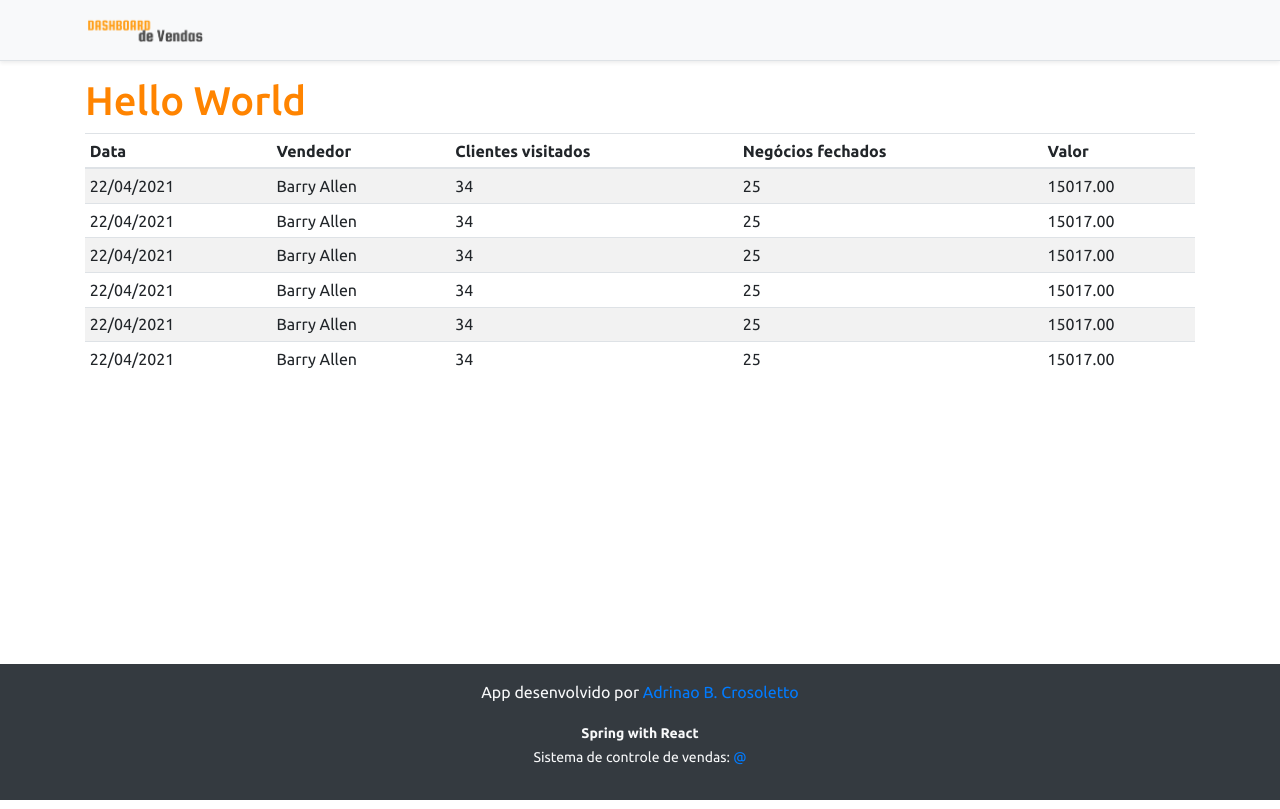
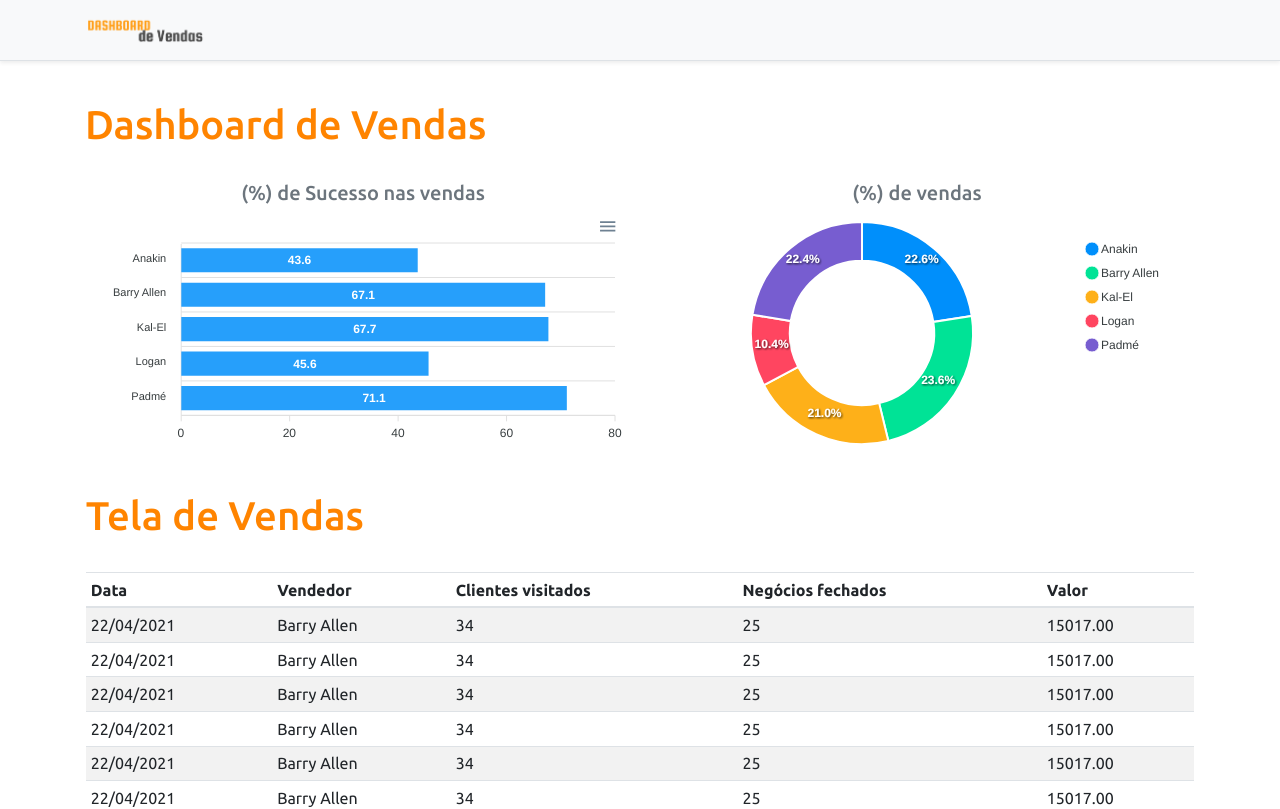
Before and after one commit to Adrianocros/dashboard, a React (Create React App) app in the folder frontend/: page / in a window 1280 px wide. Shown: the top 809 px of the page. Built offline with nearby package versions, Linux system fonts and the light colour scheme.

Commit message:
Static charts

```diff
--- a/frontend/package.json
+++ b/frontend/package.json
@@ -12,10 +12,12 @@
     "@types/node": "^12.0.0",
     "@types/react": "^17.0.0",
     "@types/react-dom": "^17.0.0",
+    "apexcharts": "^3.26.1",
     "bootstrap": "^4.6.0",
     "jquery": "1.9.1",
     "popper.js": "^1.16.1",
     "react": "^17.0.2",
+    "react-apexcharts": "^1.3.9",
     "react-dom": "^17.0.2",
     "react-scripts": "4.0.3",
     "typescript": "^4.1.2",
--- a/frontend/src/App.tsx
+++ b/frontend/src/App.tsx
@@ -1,4 +1,6 @@
+import BarChart from "components/BarChart";
 import DataTable from "components/DataTable";
+import DonutsChart from "components/DonutsChat";
 import Footer from "components/Footer";
 import NavBar from "components/NavBar";
 
@@ -7,12 +9,26 @@
   return (
     <>
       <NavBar />
-      <div className = "container">
-        <h1 className="text-primary">Hello World</h1>
+      <div className="container">
+        <h1 className="text-primary py-4">Dashboard de Vendas</h1>
 
-       <DataTable />
+        <div className="row px-3">
+          <div className="col-sm-6">
+            <h5 className="text-center text-secondary">(%) de Sucesso nas vendas</h5>
+            <BarChart />
+          </div>
+          <div className="col-sm-6">
+            <h5 className="text-center text-secondary">(%) de vendas</h5>
+            <DonutsChart />
+          </div>
+          <div className="py-4">
+            <h1 className="text-primary">Tela de Vendas</h1>
+          </div>
+
+          <DataTable />
+        </div>
       </div>
-      <Footer/>
+      <Footer />
     </>
   );
 }
--- /dev/null
+++ b/frontend/src/components/BarChart/index.tsx
@@ -0,0 +1,35 @@
+import Chart from 'react-apexcharts';
+
+const BarChart = () => {
+    const options = {
+        plotOptions: {
+            bar: {
+                horizontal: true,
+            }
+        },
+    };
+
+    const mockData = {
+        labels: {
+            categories: ['Anakin', 'Barry Allen', 'Kal-El', 'Logan', 'Padmé']
+        },
+        series: [
+            {
+                name: "% Sucesso",
+                data: [43.6, 67.1, 67.7, 45.6, 71.1]
+            }
+        ]
+    };
+
+
+    return (
+           <Chart
+                options={{ ...options, xaxis: mockData.labels}}
+                series={mockData.series}
+                type="bar"
+                height="240"
+           />
+    );
+}
+
+export default BarChart;
--- /dev/null
+++ b/frontend/src/components/DonutsChat/index.tsx
@@ -0,0 +1,26 @@
+import Chart from 'react-apexcharts';
+
+const DonutsChart = () => {
+    const mockData = {
+        series: [477138, 499928, 444867, 220426, 473088],
+        labels: ['Anakin', 'Barry Allen', 'Kal-El', 'Logan', 'Padmé']
+    }
+
+    const options = {
+        legend: {
+            show: true
+        }
+    }
+
+
+    return (
+           <Chart
+                options={{ ...options, labels: mockData.labels}}
+                series={mockData.series}
+                type="donut"
+                height="240"
+           />
+    );
+}
+
+export default DonutsChart;
```
Also changed, not shown: 1 other file (tests, documents, lock files or other folders).
